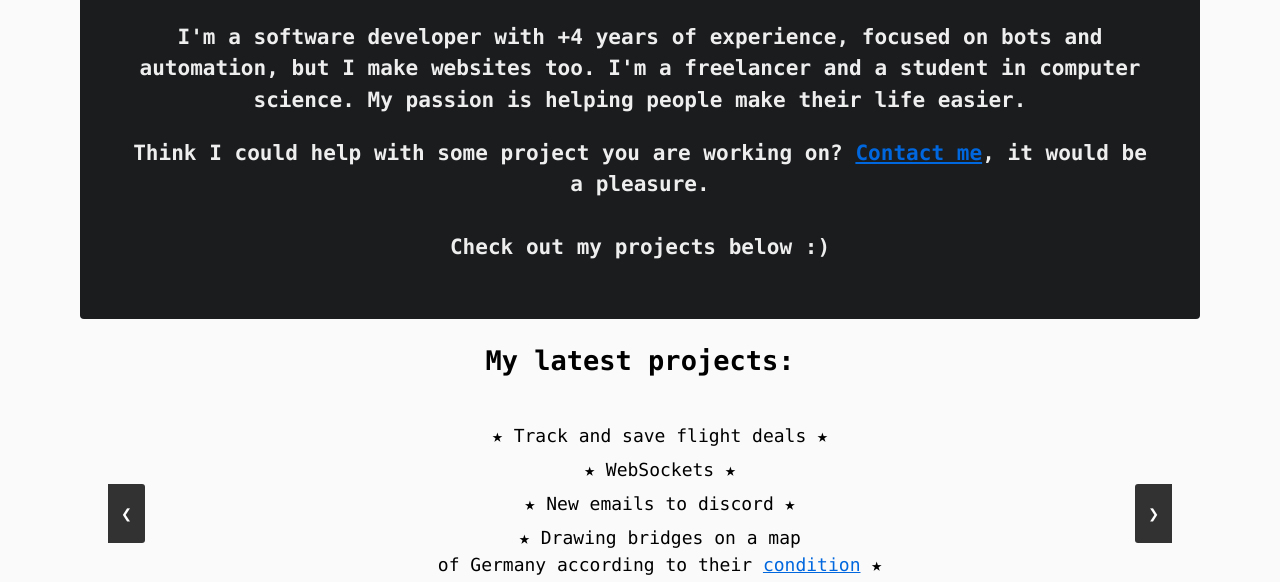
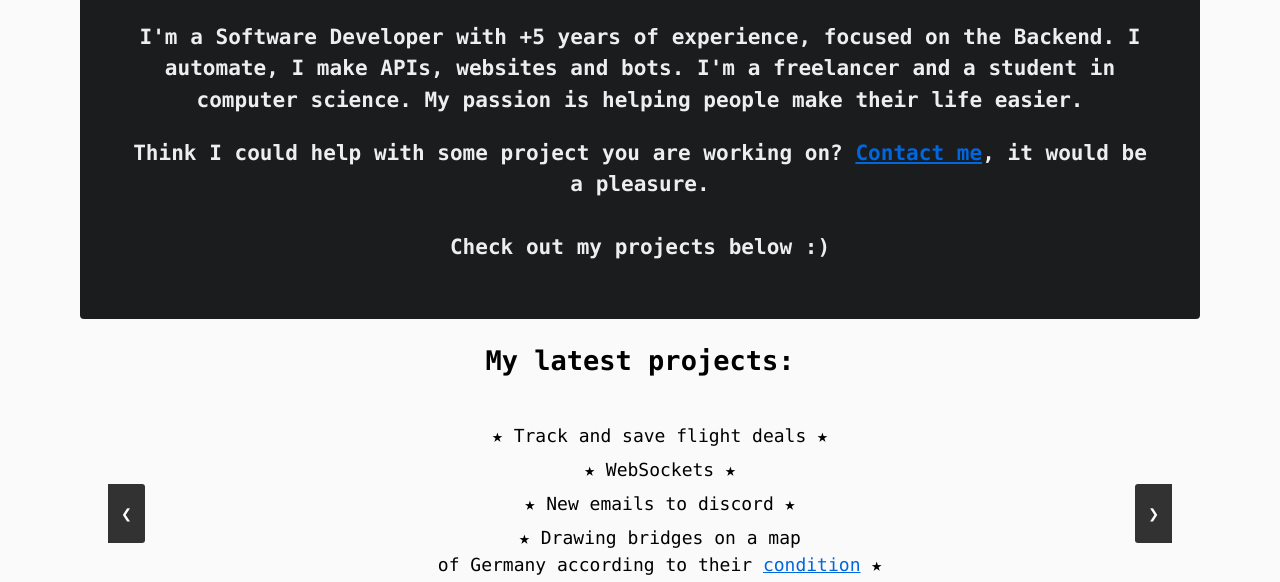
Before and after one commit to smilerightnow/kaizen, a plain HTML site: page index.html in a window 1280 px wide. Shown: the part 193-775 px from the top of the page. Drawn offline with Linux system fonts and the light colour scheme.

Commit message:
Update index.html

```diff
--- a/index.html
+++ b/index.html
@@ -32,7 +32,7 @@
         <div id="termynal" data-termynal>
             <span data-ty="input">introduction</span>
             <h1 data-ty>Hey, My name is Mohamed Admane</h1>
-            <h3 data-ty>I'm a software developer with +4 years of experience, focused on bots and automation, but I make websites too. I'm a freelancer and a student in computer science. My passion is helping people make their life easier.</h3><h3 data-ty>Think I could help with some project you are working on? <a href="#contact">Contact me</a>, it would be a pleasure.<br><br> Check out my projects below :)</h3>
+            <h3 data-ty>I'm a Software Developer with +5 years of experience, focused on the Backend. I automate, I make APIs, websites and bots. I'm a freelancer and a student in computer science. My passion is helping people make their life easier.</h3><h3 data-ty>Think I could help with some project you are working on? <a href="#contact">Contact me</a>, it would be a pleasure.<br><br> Check out my projects below :)</h3>
         </div>
 <div class="p">
         <div class="slideshow-container">
```
